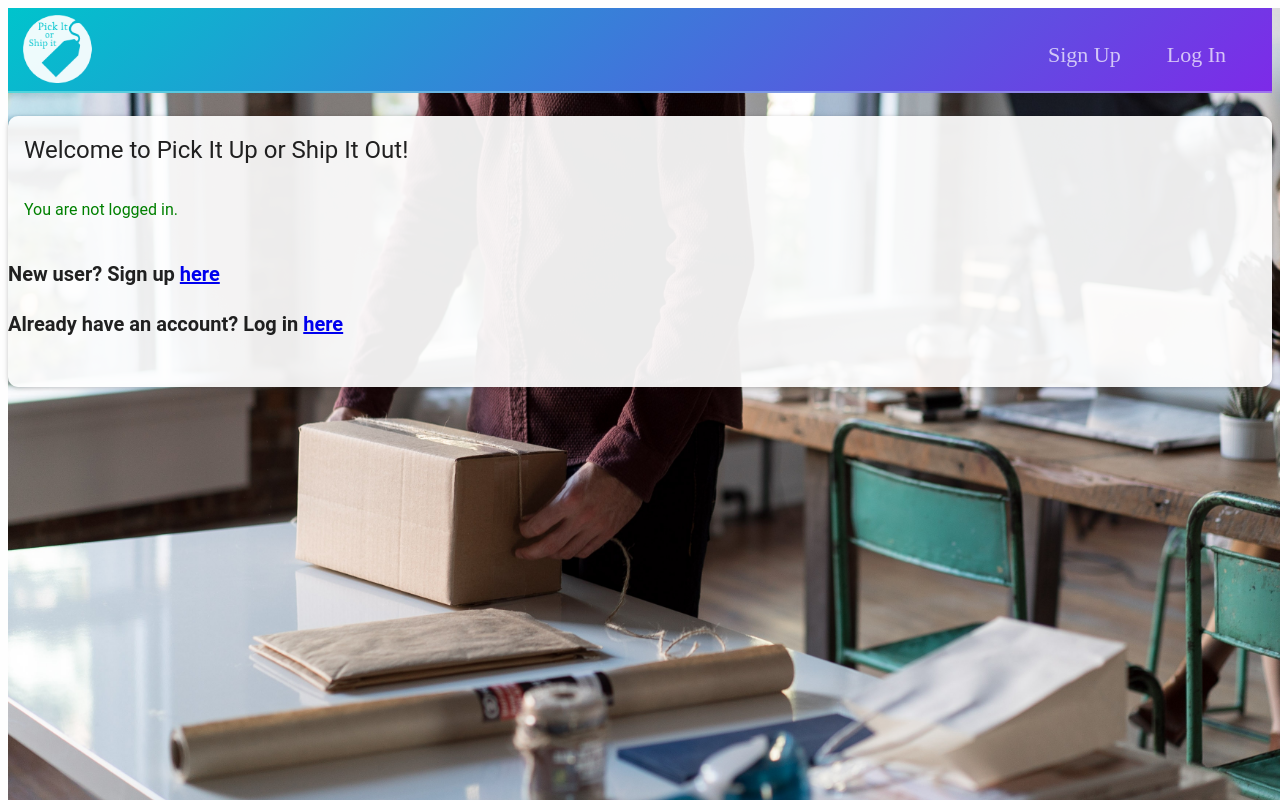
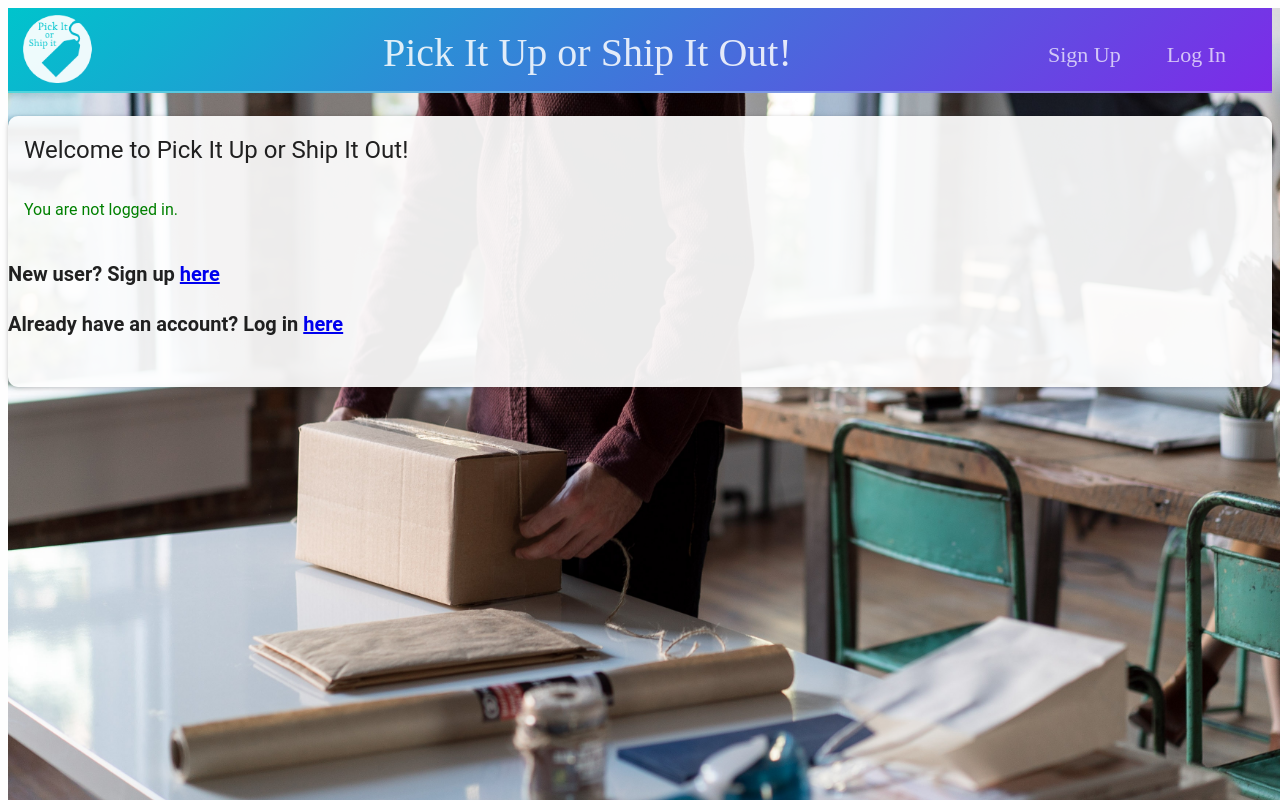
Before and after one commit to mfallucca/final_project, a React app: page /dashboard in a window 1280 px wide. Built offline with nearby package versions, Linux system fonts and the light colour scheme; the HTML template or start-up script is replaced by a standard one; what react-tap-event-plugin would draw is missing.

Commit message:
Add H1 to Navbar if Not logged in&add button motion

```diff
--- a/client/src/Main.css
+++ b/client/src/Main.css
@@ -36,6 +36,26 @@ body {
     border-bottom: 2px solid #fefefe4e;
     z-index: 2;
 }
+#navbarHeader {
+    display: inline-block;
+    grid-column: 2/3;
+    color: #fefefedb;
+    font-family: 'Slabo 27px', serif;
+    font-size: 18px;
+    justify-self: center;
+    align-self: end;
+
+}
+
+#navbarHeader h1{
+    color: #fefefedb;
+    font-family: 'Slabo 27px', serif;
+    font-size: 40px;
+    padding: 0 0 10px 0;
+    margin: 0;
+    font-weight: normal;
+}
+
     /* HOME BUTTON */
 
 #homeTitle a img {
@@ -160,12 +180,19 @@ body {
     padding-right: 26px;
     grid-column: 3/4;
     text-decoration: none;
+    transition: transform 0.8s;
 }
 #signupButton a {
     text-decoration: none;
 }
+#signupButton:hover{
+    transform: translate(5px, -5px);
+}
 #loginButton a{
     text-decoration: none;
+}
+#loginButton:hover{
+    transform: translate(5px, -5px);
 }
 .signupA {
     color: #ffffff;
@@ -174,6 +201,7 @@ body {
 }
 .signupA:hover {
     opacity: 1;
+
 }
 
 #loginButton {
@@ -184,6 +212,7 @@ body {
     padding-right: 26px;
     grid-column: 4/5;
     text-decoration: none;
+    transition: transform 0.8s;
 }
 .loginA {
     color: #ffffff;
@@ -217,8 +246,8 @@ body {
     justify-self: center;
     align-self: center;
     z-index: 3;
+}
 
-}
 #formContainer {
     padding-bottom: 13px;
 
--- a/client/src/Main.js
+++ b/client/src/Main.js
@@ -92,7 +92,7 @@ class Main extends Component {
             <div className="navBar">
               <div id="homeTitle"><a href="#/dashboard"><img src={Logo} alt="pickitLogo"/></a></div>
               <div id="homeTitleTwo"><a href="#/dashboard"><img src={Logo} alt="pickitLogo"/></a></div>
-              {/* <Form/> */}
+
               <div id="logoutButtonOne"><Link to='/logout'><a id="logoutOne" href="/logout">Log out</a></Link></div>
               <div id="logoutButtonTwo"><Link to='/logout'><a id="logoutTwo" href="/logout">Log out</a></Link></div>
             </div>
@@ -102,7 +102,7 @@ class Main extends Component {
             <div className="navBar">
               <div id="homeTitle"><Link to='/'><a href="/"><img src={Logo} alt="pickitLogo"/></a></Link></div>
               <div id="homeTitleTwo"><Link to='/'><a href="/"><img src={Logo} alt="pickitLogo"/></a></Link></div>
-              {/* <Form/> */}
+              <div id="navbarHeader"><h1>Pick It Up or Ship It Out!</h1></div>
               <div id="signupButton"><Link to='/signup'><a className="signupA" href="/signup">Sign Up</a></Link></div>
               <div id="loginButton"><Link to='/login'><a className="loginA" href="/login">Log In</a></Link></div>
             </div>
```
